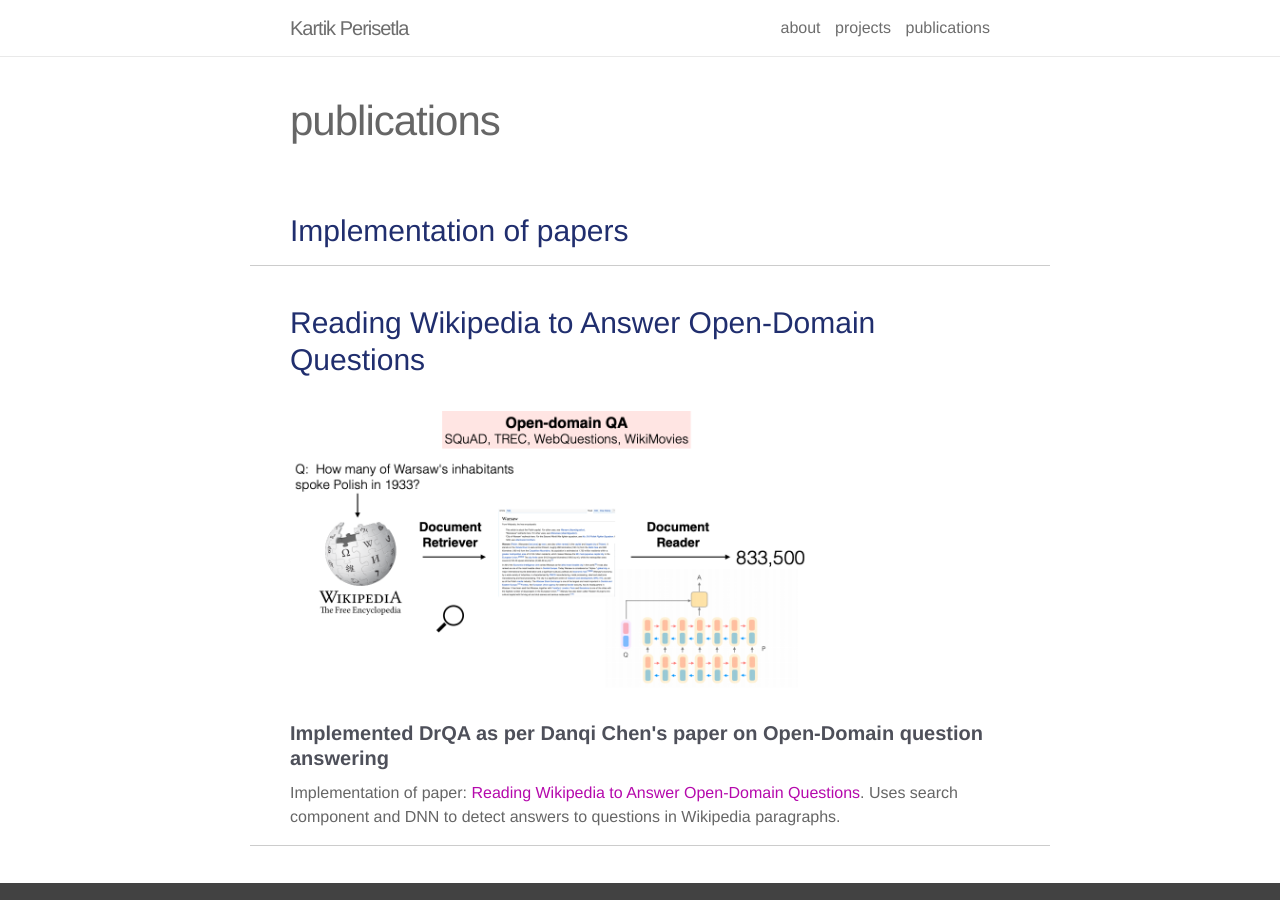
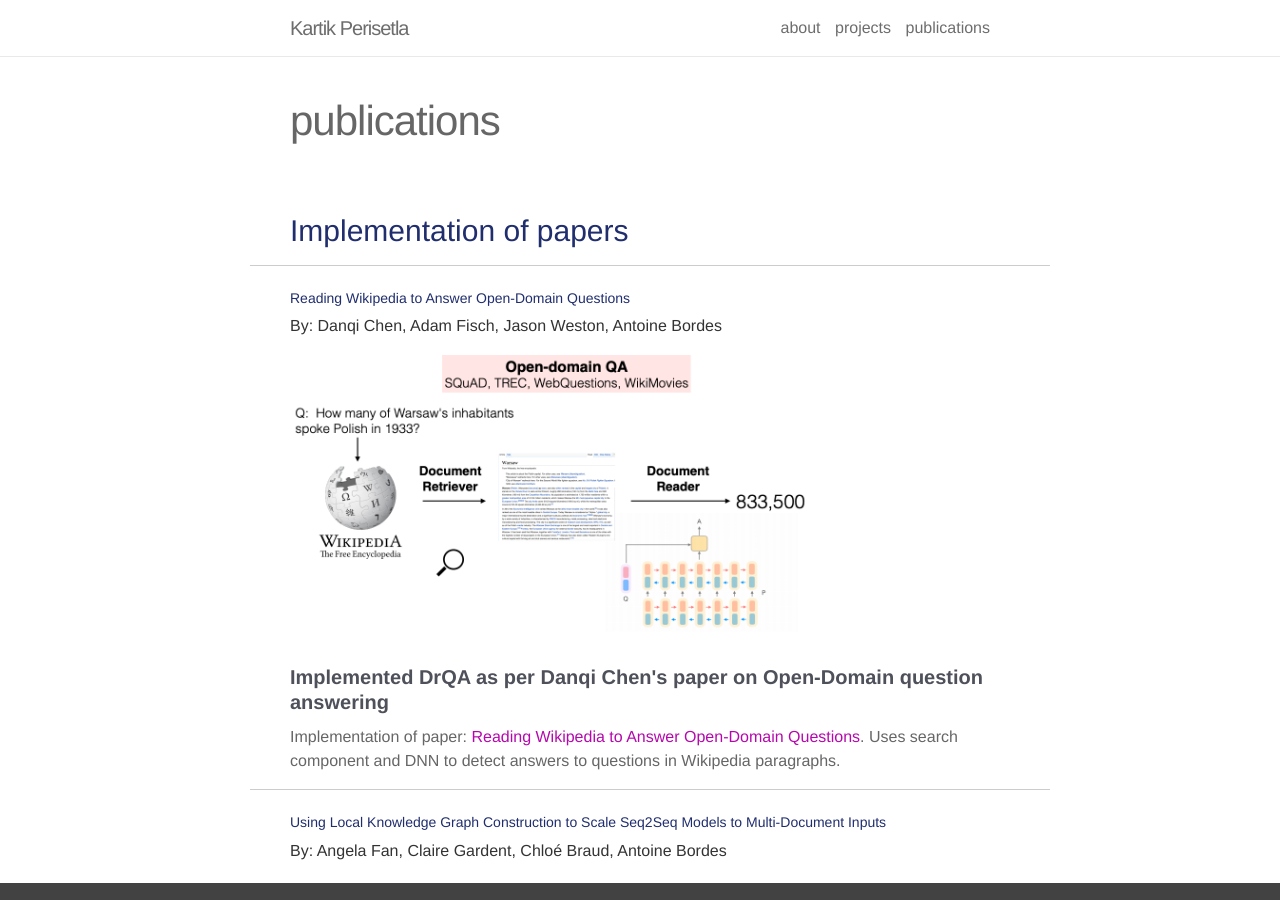
Before and after one commit to kartikperisetla/kartikperisetla.github.io, a Jekyll site: the page built from _pages/publications.md, in a window 1280 px wide and 900 px high. Built offline with Jekyll 4.4.1, drawn with Linux system fonts in a browser that asks for light colours; nearby versions of some CDN libraries.

Commit message:
Update publications.md

```diff
--- a/_pages/publications.md
+++ b/_pages/publications.md
@@ -10,8 +10,9 @@ description:
 <h4 class="year" />
 <br />
 
-<h3 style="color:#202E6E">Reading Wikipedia to Answer Open-Domain Questions
-</h3>
+<h5 style="color:#202E6E">Reading Wikipedia to Answer Open-Domain Questions
+</h5>
+By: Danqi Chen, Adam Fisch, Jason Weston, Antoine Bordes
 <img class="thumbnail" src="/assets/img/drqa.png" width="520px" height="300px" border="0px" />
 <p align="justify">
     <b><h4 style="color:#4E505A"> Implemented DrQA as per Danqi Chen's paper on Open-Domain question answering </h4></b>
@@ -20,3 +21,13 @@ description:
 </p>
 <h4 class="year" />
 <br />
+
+<h5 style="color:#202E6E">Using Local Knowledge Graph Construction to Scale Seq2Seq Models to Multi-Document Inputs
+</h5>
+By: Angela Fan, Claire Gardent, Chloé Braud, Antoine Bordes<br/><br/>
+<img class="thumbnail" src="/assets/img/drqa.png" width="520px" height="300px" border="0px" />
+<p align="justify">
+    <b><h4 style="color:#4E505A"> Implemented DrQA as per Danqi Chen's paper on Open-Domain question answering </h4></b>
+    Implementation of paper: <a href="https://arxiv.org/pdf/1704.00051.pdf">Reading Wikipedia to Answer Open-Domain
+        Questions</a>. Uses search component and DNN to detect answers to questions in Wikipedia paragraphs.
+</p>
```
